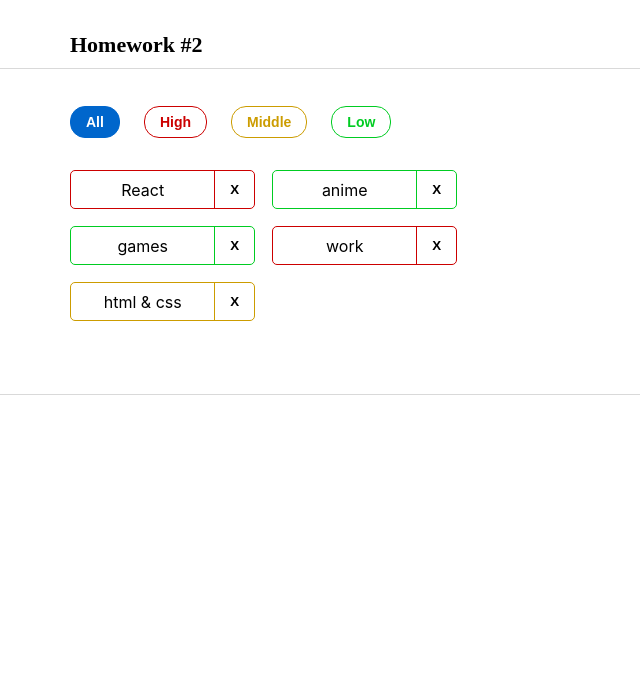
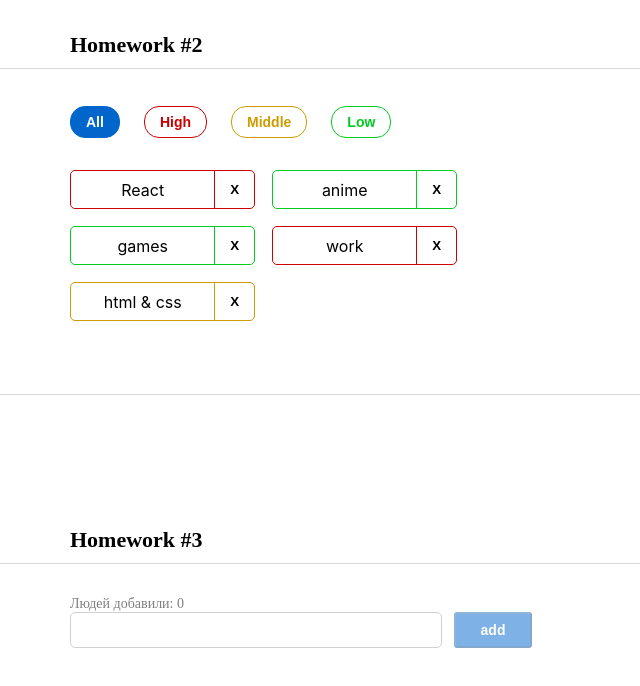
Before and after one commit to Alimovroman/hws2-master, a React (Create React App) app: page /#/ in a window 1280 px wide. Shown: the part 610-1296 px from the top of the page, without its empty margins (0-640 px from the left). Before the commit the page ends 1111 px from the top, so only its background shows below. Built offline with nearby package versions, Linux system fonts and the light colour scheme.

Commit message:
lesson 3

```diff
--- a/src/s1-main/App.tsx
+++ b/src/s1-main/App.tsx
@@ -2,6 +2,7 @@ import React from 'react'
 import s from './App.module.css'
 import HW1 from '../s2-homeworks/hw01/HW1'
 import HW2 from "../s2-homeworks/hw02/HW2";
+import HW3 from "../s2-homeworks/hw03/HW3";
 
 function App() {
     return (
@@ -9,7 +10,7 @@ function App() {
             <HW1/>
             {/*раскомментировать по ходу выполнения*/}
             <HW2/>
-            {/*<HW3/>*/}
+            <HW3/>
             {/*<HW4/>*/}
 
             {/*при выполнении дз 5 и более - закомментировать здесь дз 1-4, так как они есть внутри дз 5*/}
--- a/src/s2-homeworks/hw03/Greeting.module.css
+++ b/src/s2-homeworks/hw03/Greeting.module.css
@@ -1,22 +1,57 @@
 .greetingForm {
+    margin-top: 31px;
+    margin-left: 70px;
+    margin-bottom: 336px;
 }
 
 .inputAndButtonContainer {
+    display: flex;
 }
 
 .error {
+    font-family: 'Montserrat';
+    font-style: normal;
+    font-weight: 400;
+    font-size: 14px;
+    line-height: 17px;
+    color: #CC0000;
+    margin-top: 7px;
 }
 
 .input {
+    width: 372px;
+    height: 36px;
+    border: 1px solid #D1D1D1;
+    border-radius: 5px;
+    font-family: 'Montserrat';
+    font-style: normal;
+    font-weight: 500;
+    font-size: 16px;
+    line-height: 20px;
+    color: #000000;
 }
 
 .input:focus {
 }
 
 .errorInput {
+    width: 372px;
+    height: 36px;
+    border: 1px solid #CC0000;
+    border-radius: 5px;
 }
 
 .button {
+    background: #0066CC;
+
+    border-radius: 3px;
+    width: 78px;
+    height: 36px;
+    margin-left: 12px;
+    font-weight: 600;
+    font-size: 14px;
+    line-height: 20px;
+    color: #FFFFFF;
 }
 
 .button:focus {
@@ -26,10 +61,24 @@
 }
 
 .button:disabled {
+    opacity: 0.5;
 }
 
 .text {
+    font-family: 'Montserrat';
+    font-style: normal;
+    font-weight: 400;
+    font-size: 14px;
+    line-height: 17px;
+    color: rgba(0, 0, 0, 0.5);
 }
 
 .greeting {
+    font-family: 'Montserrat';
+    font-style: normal;
+    font-weight: 500;
+    font-size: 14px;
+    line-height: 17px;
+    color: #000000;
+    margin-top: 10px;
 }
--- a/src/s2-homeworks/hw03/Greeting.tsx
+++ b/src/s2-homeworks/hw03/Greeting.tsx
@@ -2,12 +2,12 @@ import React, {ChangeEvent, KeyboardEvent} from 'react'
 import s from './Greeting.module.css'
 
 type GreetingPropsType = {
-    name: any // need to fix any
-    setNameCallback: any // need to fix any
-    addUser: any // need to fix any
-    onBlur: any // need to fix any
-    onEnter: any // need to fix any
-    error: any // need to fix any
+    name: string // need to fix any
+    setNameCallback: (e: ChangeEvent<HTMLInputElement>) => void // need to fix any
+    addUser: () => void // need to fix any
+    onBlur: () => void // need to fix any
+    onEnter: (e: KeyboardEvent<HTMLInputElement>) => void // need to fix any
+    error: string // need to fix any
     totalUsers: any // need to fix any
     lastUserName?: any // need to fix any
 }
@@ -25,7 +25,7 @@ const Greeting: React.FC<GreetingPropsType> = (
         lastUserName,
     } // деструктуризация пропсов
 ) => {
-    const inputClass = s.errorInput // need to fix with (?:)
+    const inputClass = error !== '' ? s.errorInput : s.input// need to fix with (?:)
 
     return (
         <div id={'hw3-form'} className={s.greetingForm}>
--- a/src/s2-homeworks/hw03/GreetingContainer.tsx
+++ b/src/s2-homeworks/hw03/GreetingContainer.tsx
@@ -1,20 +1,28 @@
-import React, { ChangeEvent, KeyboardEvent, useState } from 'react'
+import React, {ChangeEvent, Dispatch, KeyboardEvent, useState} from 'react'
 import Greeting from './Greeting'
 import { UserType } from './HW3'
 
 type GreetingContainerPropsType = {
-    users: any // need to fix any
-    addUserCallback: any // need to fix any
+    users: Array<UserType> // need to fix any
+    addUserCallback: (name: string) => void // need to fix any
 }
 
-export const pureAddUser = (name: any, setError: any, setName: any, addUserCallback: any) => {
+export const pureAddUser = (name: string, setError: Dispatch<string>, setName: Dispatch<string>, addUserCallback: (name: string) => void) => {
     // если имя пустое - показать ошибку, иначе - добавить юзера и очистить инпут
+    if(name.trim() === '') {
+        return setError('Ошибка! Введите имя!')
+    }
+    addUserCallback(name)
+    setName('')
 }
 
-export const pureOnBlur = (name: any, setError: any) => { // если имя пустое - показать ошибку
+export const pureOnBlur = (name: string, setError: (err: string) => void) => { // если имя пустое - показать ошибку
+    let error = name.trim() === '' ? 'Ошибка! Введите имя!' : ''
+    setError(error)
 }
 
-export const pureOnEnter = (e: any, addUser: any) => { // если нажата кнопка Enter - добавить
+export const pureOnEnter = (e: KeyboardEvent<HTMLInputElement>, addUser: () => void) => { // если нажата кнопка Enter - добавить
+    e.key === 'Enter' && addUser()
 }
 
 // более простой и понятный для новичков
@@ -26,11 +34,11 @@ const GreetingContainer: React.FC<GreetingContainerPropsType> = ({
     addUserCallback,
 }) => {
     // деструктуризация пропсов
-    const [name, setName] = useState<any>('') // need to fix any
-    const [error, setError] = useState<any>('') // need to fix any
+    const [name, setName] = useState<string>('') // need to fix any
+    const [error, setError] = useState<string>('') // need to fix any
 
-    const setNameCallback = (e: any) => { // need to fix any
-        setName('some name') // need to fix
+    const setNameCallback = (e: ChangeEvent<HTMLInputElement>) => { // need to fix any
+        setName(e.currentTarget.value) // need to fix
 
         error && setError('')
     }
@@ -42,12 +50,12 @@ const GreetingContainer: React.FC<GreetingContainerPropsType> = ({
         pureOnBlur(name, setError)
     }
 
-    const onEnter = (e: any) => {
+    const onEnter = (e: KeyboardEvent<HTMLInputElement>) => {
         pureOnEnter(e, addUser)
     }
 
-    const totalUsers = 0 // need to fix
-    const lastUserName = 'some name' // need to fix
+    const totalUsers = users.length // need to fix - is done
+    const lastUserName = users[users.length-1]?.name // need to fix
 
     return (
         <Greeting
--- a/src/s2-homeworks/hw03/HW3.tsx
+++ b/src/s2-homeworks/hw03/HW3.tsx
@@ -1,38 +1,40 @@
-import React, { useState } from 'react'
+import React, {Dispatch, useState} from 'react'
 import { v1 } from 'uuid'
 import s2 from '../../s1-main/App.module.css'
 import GreetingContainer from './GreetingContainer'
 
 /*
-* 1 - описать тип UserType
-* 2 - указать нужный тип в useState с users
-* 3 - дописать типы и логику функции pureAddUserCallback и проверить её тестами
-* 4 - в файле GreetingContainer.tsx дописать типизацию пропсов
-* 5 - в файле GreetingContainer.tsx указать нужные типы в useState с name и error
-* 6 - в файле GreetingContainer.tsx дописать тип и логику функции setNameCallback
-* 7 - в файле GreetingContainer.tsx дописать логику функций pureAddUser, pureOnBlur, pureOnEnter и проверить их тестами
-* 8 - в файле GreetingContainer.tsx вычислить количество добавленных и имя последнего (totalUsers, lastUserName)
-* 9 - в файле Greeting.tsx дописать типизацию пропсов
-* 10 - в файле Greeting.tsx вычислить inputClass в зависимости от наличия ошибки
-* 11 - сделать стили в соответствии с дизайном
+* 1 - описать тип UserType - is done
+* 2 - указать нужный тип в useState с users - is done
+* 3 - дописать типы и логику функции pureAddUserCallback и проверить её тестами - is done
+* 4 - в файле GreetingContainer.tsx дописать типизацию пропсов - is done
+* 5 - в файле GreetingContainer.tsx указать нужные типы в useState с name и error - is done
+* 6 - в файле GreetingContainer.tsx дописать тип и логику функции setNameCallback - is done
+* 7 - в файле GreetingContainer.tsx дописать логику функций pureAddUser, pureOnBlur, pureOnEnter и проверить их тестами - is done
+* 8 - в файле GreetingContainer.tsx вычислить количество добавленных и имя последнего (totalUsers, lastUserName) - is done
+* 9 - в файле Greeting.tsx дописать типизацию пропсов - is done
+* 10 - в файле Greeting.tsx вычислить inputClass в зависимости от наличия ошибки - is done
+* 11 - сделать стили в соответствии с дизайном - is done
 * */
 
 // types
 export type UserType = {
-    _id: any // need to fix any
-    name: any // need to fix any
+    _id: number // need to fix any
+    name: string // need to fix any
 }
 
-export const pureAddUserCallback = (name: any, setUsers: any, users: any) => { // need to fix any
-    const user = { // need to fix
+export const pureAddUserCallback = (name: string, setUsers: Dispatch<Array<UserType>>, users: Array<UserType>) => { // need to fix any
+    const user = {
+        _id: Date.now(),
+        name: name
     }
     setUsers([...users, user])
 }
 
 const HW3 = () => {
-    const [users, setUsers] = useState<any>([]) // need to fix any
+    const [users, setUsers] = useState<Array<UserType>>([]) // need to fix any
 
-    const addUserCallback = (name: any) => { // need to fix any
+    const addUserCallback = (name: string) => { // need to fix any
         pureAddUserCallback(name, setUsers, users)
     }
 
```
